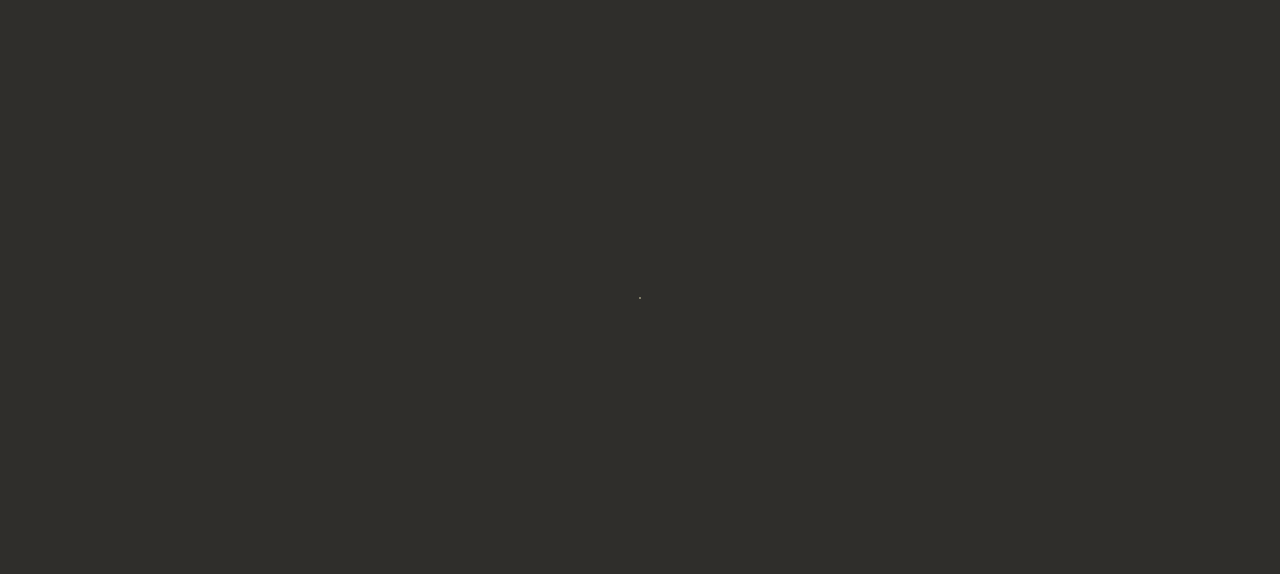
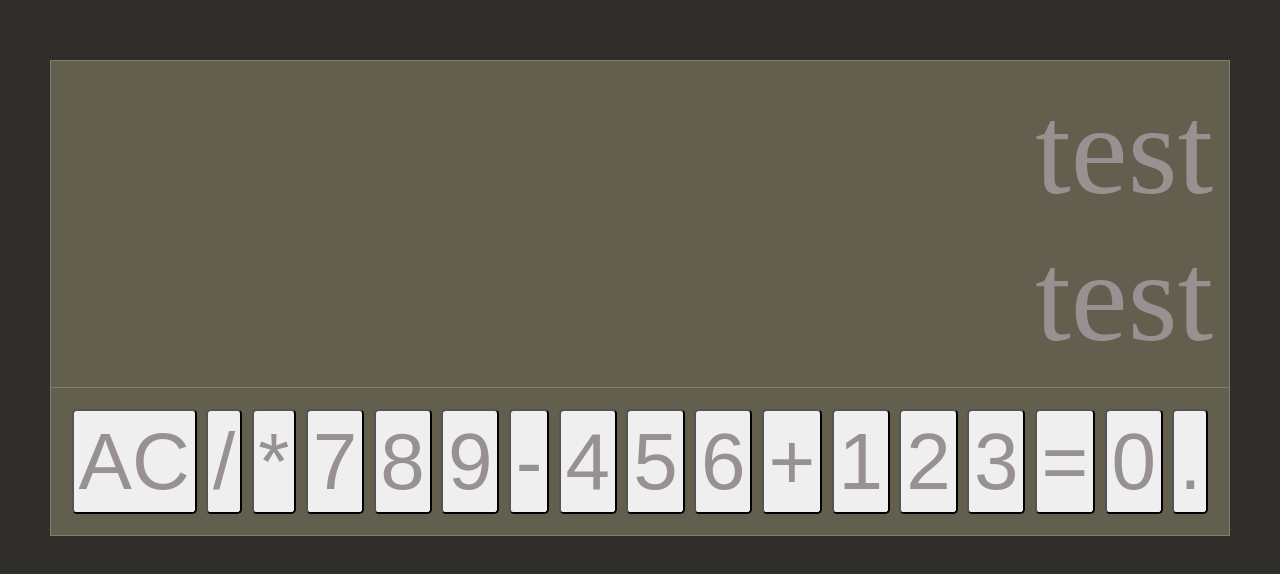
Before and after one commit to HentaiSimpLord/calculator, a React (Vite) app: page / in a window 1280 px wide. Shown: the part 102-676 px from the top of the page. Built offline with nearby package versions, Linux system fonts and the light colour scheme.

Commit message:
0.1.1 visuals base

```diff
--- a/src/App.scss
+++ b/src/App.scss
@@ -3,3 +3,27 @@
 #calculator {
   border: 1px solid variables.$secondary-color;
 }
+
+#display {
+  border-bottom: 1px solid variables.$secondary-color;
+  padding: 1rem;
+
+  text-align: end;
+  font-size: 8rem;
+  background-color: variables.$darker-color;
+  color: variables.$text-color;
+}
+
+#buttons {
+  padding: 1rem;
+  background-color: variables.$darker-color;
+}
+
+button {
+  padding: 0.3rem;
+  margin: 0.3rem;
+  font-size: 5rem;
+
+  border-radius: 0.3rem;
+  color: variables.$text-color;
+}
--- a/src/components/buttons.jsx
+++ b/src/components/buttons.jsx
@@ -2,10 +2,12 @@ import buttons from "../buttons";
 
 export const Buttons = () => {
   return (
-    <>
-      {Object.entries(buttons).map(([btn, key]) => {
-        <button>test</button>;
-      })}
-    </>
+    <div id="buttons">
+      {Object.entries(buttons).map(([key, obj]) => (
+        <button key={key} id={obj.id}>
+          {obj.name}
+        </button>
+      ))}
+    </div>
   );
 };
--- a/src/components/display.jsx
+++ b/src/components/display.jsx
@@ -2,8 +2,8 @@ export const Display = ({ value, calculation }) => {
   return (
     <>
       <div id="display">
-        <div id="calculation"></div>
-        <div id="input"></div>
+        <div id="calculation">test</div>
+        <div id="input">test</div>
       </div>
     </>
   );
--- a/src/variables.scss
+++ b/src/variables.scss
@@ -1,4 +1,5 @@
 $main-color: #2f2e2b;
 $secondary-color: #817d68;
-$darker-color: #b9b28a;
+$darker-color: #625f4f;
 $dark-color: #b0a680;
+$text-color: #989191;
```
